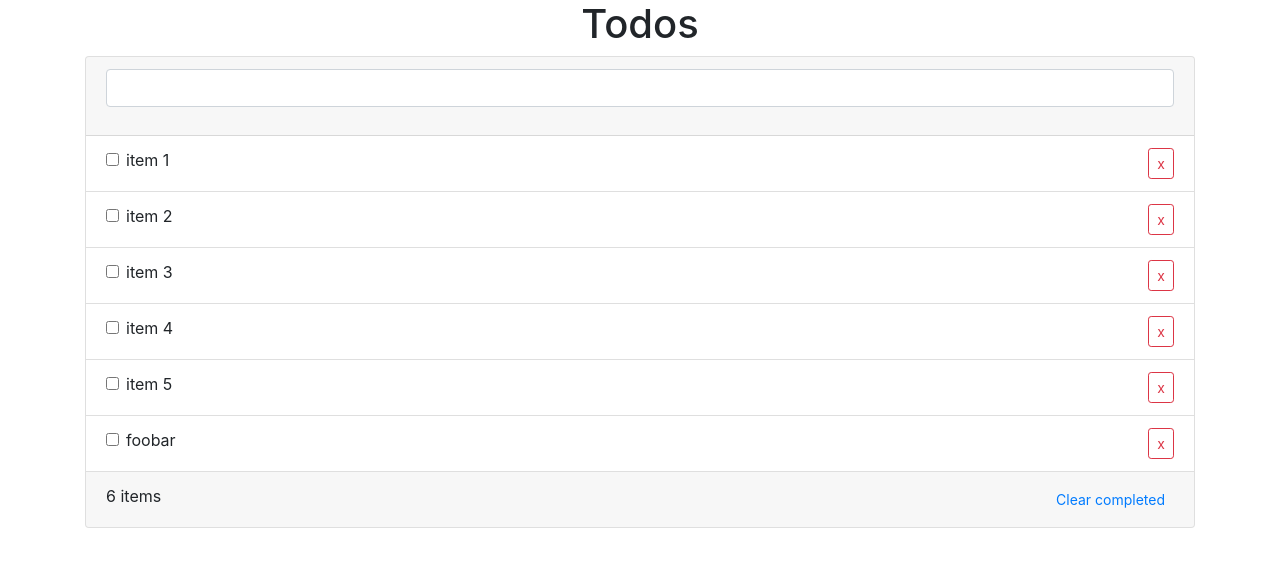
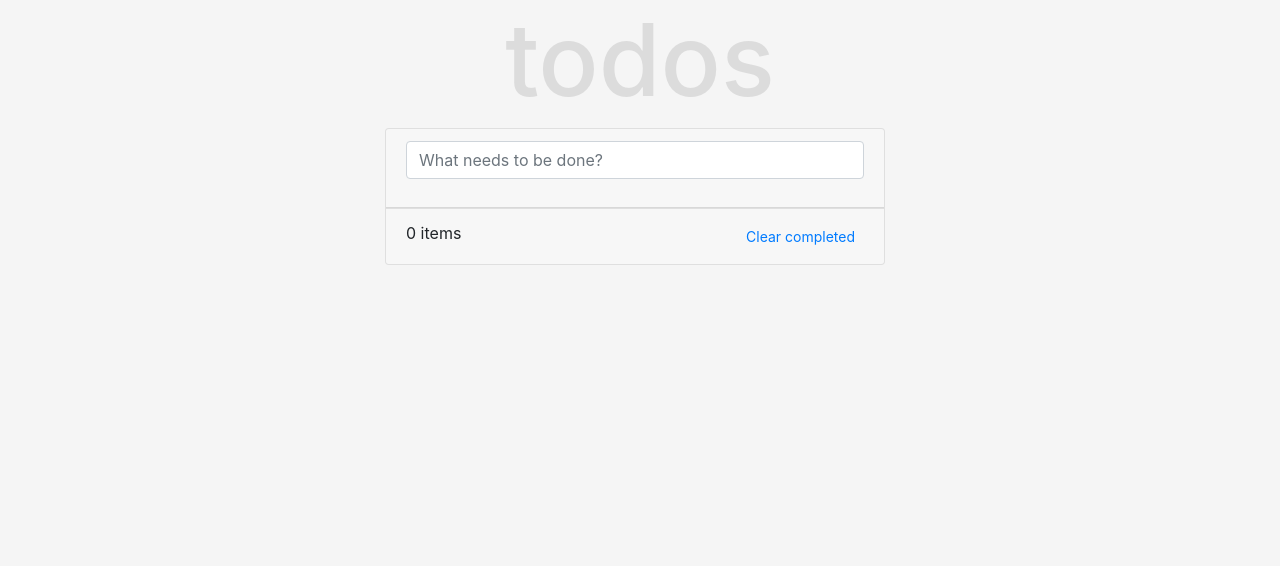
Before and after one commit to ily-you/todo-list, an Angular app: page / in a window 1280 px wide. Shown: the top 566 px of the page. Built offline with nearby package versions, Linux system fonts and the light colour scheme.

Commit message:
final project

```diff
--- a/src/app/app.component.html
+++ b/src/app/app.component.html
@@ -1,31 +1,35 @@
 <div class="container">
     <div class="row">
         <div class="col-12">
-            <h1 class="text-center">
-                Todos
+            <h1 class="text-center" style="color: gainsboro; font-size: 100px;">
+                todos
             </h1>
 
-            <div class="card">
+            <div class="card" style="width: 500px; margin-left: 300px;">
                 <div class="card-header">
                     <div class="form-group">
-                        <input type="text" class="form-control" (keyup)="addItem($event)">
+                        <!-- Add an keyup event listener on input. Trigger addItem method from app.component.ts -->
+                        <!-- Angular give us a $event variable when using event listener.  -->
+                        <!-- It contain the same object as javascript event listener -->
+                        <input type="text" class="form-control" placeholder="What needs to be done?" (keyup)="addItem($event)">
                     </div>
                 </div>
 
                 <ul class="list-group list-group-flush">
-                    <li *ngFor="let item of todoArray" class="list-group-item d-flex justify-content-between">
+                    <li *ngFor="let item of todoArray; let itemIndex = index" class="list-group-item d-flex justify-content-between">
                         <div class="form-check">
-                            <input class="form-check-input" type="checkbox" value="" id="defaultCheck1">
-                            <label class="form-check-label" for="defaultCheck1">
-                  {{ item }}
+                            <!-- Use [attr.CHANGE-ME] to dynamically generate an attribute named CHANGE-ME (eg. id, name, type, disabled, etc...) -->
+                            <!-- If the given value is a boolean, if true, the attribute is present in HTML, if false, attribute is remove from HTML -->
+                            <input class="form-check-input" type="checkbox" [attr.id]="'todo-check-' + itemIndex" [(ngModel)]="item.checked">
+                            <label class="form-check-label" [attr.for]="'todo-check-' + itemIndex">
+                  {{ item.title }}
                 </label>
                         </div>
 
-                        <button class="btn btn-outline-danger btn-sm">
+                        <button class="btn btn-outline-danger btn-sm" (click)="removeItem(itemIndex)">
                 x
               </button>
                     </li>
-
                 </ul>
 
                 <div class="card-footer d-flex justify-content-between">
@@ -33,7 +37,7 @@
                         {{ todoArray.length }} items
                     </div>
 
-                    <button class="btn btn-sm btn-link">
+                    <button class="btn btn-sm btn-link" (click)="clearCompletedItem()">
               Clear completed
             </button>
                 </div>
--- a/src/app/app.component.ts
+++ b/src/app/app.component.ts
@@ -1,4 +1,5 @@
 import { Component } from '@angular/core';
+import {TodoItem} from './todo-item';
 
 @Component({
   selector: 'app-root',
@@ -8,23 +9,80 @@ import { Component } from '@angular/core';
 export class AppComponent {
   title = 'todo-list';
 
-  public todoArray: Array<string> = [
-    'item 1',
-    'item 2',
-    'item 3',
-    'item 4',
-    'item 5',
-    'foobar'
-  ];
+  public todoArray: Array<TodoItem> = [];
 
-  public addItem($event: KeyboardEvent): void /*type de retour(aucun retour dans la fonction) */ {
-    if ($event.code === 'Enter'){
-      const $input: HTMLInputElement|null = $event.target as HTMLInputElement;
-      if($input !== null){
-        console.log($input.value);
+  /**
+   * This method is used in app.component.html on a keyup event on the text input.
+   * It take a KeyboardEvent as argument and return void (mean its return nothing).
+   */
+  public addItem($event: KeyboardEvent): void {
+    // Check if keyboard key pressed is Enter.
+    if ($event.code === 'Enter') {
+      // Get the event source html element. In our case, its an input element.
+      // Avoid using "as" keyword. It can resolve your problem at some point but will not really solve it.
+      // Give only as example, to compare on solution from internet.
+      // const $input: HTMLInputElement|null = $event.target as HTMLInputElement;
+      // const $input = $event.target as HTMLInputElement;
+
+      const $input: EventTarget|null = $event.target;
+
+      // Prefer using this instead of "as" example above.
+      // Check the real type of our object inside $input, if its a HTMLInputElement instance.
+      if ($input instanceof HTMLInputElement) {
+        // Get the value from the input without leading and ending space.
+        const str = $input.value.trim();
+
+        // If our string in not empty.
+        if (str !== '') {
+          // Add it to the array.
+          this.todoArray.push({
+            title: str,
+            checked: false,
+          });
+          // clear the input.
+          $input.value = '';
+        }
       }
-      console.log('Enter pressed');
     }
+  }
 
+  public removeItem(index: number): void {
+    // If retrieve index is not in the array, do not remove the element.
+    if (index > -1 && index < this.todoArray.length) {
+      // Remove 1 (2nd arg) element from index (1st arg) in the array.
+      this.todoArray.splice(index, 1);
+    }
+  }
+
+  public clearCompletedItem(): void {
+    // Solution 1
+    // for (let i = 0; i < this.todoArray.length; i++) {
+    //   if (this.todoArray[i].checked === true) {
+    //     this.todoArray.splice(i, 1);
+    //     i--;
+    //   }
+    // }
+
+    // Solution 2
+    // for (let i = this.todoArray.length - 1; i >= 0; i--) {
+    //   if (this.todoArray[i].checked === true) {
+    //     this.todoArray.splice(i, 1);
+    //   }
+    // }
+
+    // Solution 3
+    this.todoArray = this.todoArray.filter((item: TodoItem) => {
+      // return true; // If you want to keep the element into the new array.
+      // return false; // If you want to remove the element from the new array.
+
+      return !item.checked;
+
+      // Long version to replace de line 78.
+      // if (item.checked === true) {
+      //   return false;
+      // } else {
+      //   return true;
+      // }
+    });
   }
 }
--- a/src/app/app.module.ts
+++ b/src/app/app.module.ts
@@ -3,6 +3,7 @@ import { NgModule } from '@angular/core';
 
 import { AppRoutingModule } from './app-routing.module';
 import { AppComponent } from './app.component';
+import { FormsModule } from '@angular/forms';
 
 @NgModule({
   declarations: [
@@ -10,7 +11,8 @@ import { AppComponent } from './app.component';
   ],
   imports: [
     BrowserModule,
-    AppRoutingModule
+    AppRoutingModule,
+    FormsModule
   ],
   providers: [],
   bootstrap: [AppComponent]
--- /dev/null
+++ b/src/app/todo-item.d.ts
@@ -0,0 +1,4 @@
+export interface TodoItem {
+    title: string;
+    checked: boolean;
+}
--- a/src/index.html
+++ b/src/index.html
@@ -9,7 +9,7 @@
     <link rel="icon" type="image/x-icon" href="favicon.ico">
 </head>
 
-<body>
+<body style="background-color: #f5f5f5;">
     <app-root></app-root>
 
 </body>
```
